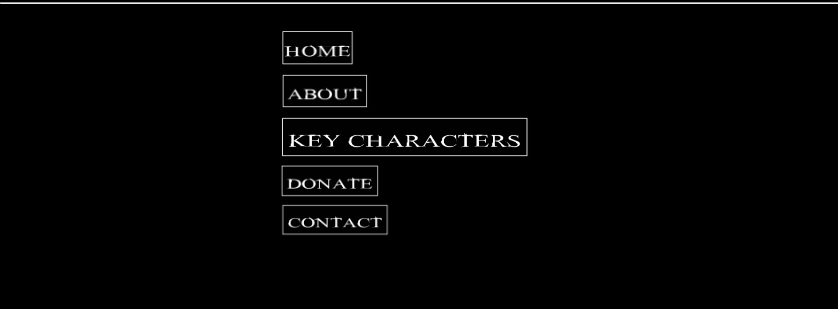
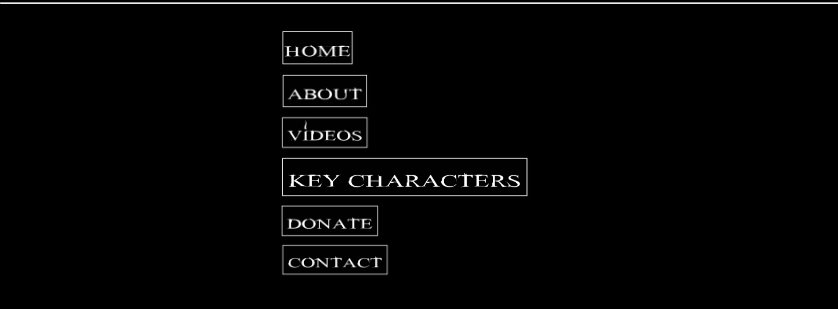
Before and after one commit to Rieper1/ATH-Website, a plain HTML site: page characters.html in a window 1280 px wide. Shown: the part 391-700 px from the top of the page, 0-838 px from the left. Drawn offline with Linux system fonts and the light colour scheme.

Commit message:
Update characters.html

```diff
--- a/characters.html
+++ b/characters.html
@@ -40,7 +40,7 @@
             <a href="/https://all-things-hitman.netlify.app/about.html"><img src="/Images/About.png" width="90" alt="" /></a>
           </li>
           <li>
-            <a href="/https://all-things-hitman.netlify.app/videos.png" width="90" alt="" /></a>
+            <a href="/https://all-things-hitman.netlify.app/videos.png" width="90" alt="" /><img src="/Images/Videos.png" width="90" alt="" /></a>
           </li>
           <li>
             <a href="/https://all-things-hitman.netlify.app/characters.html"><img src="/Images/Key Characters.png" width="250" alt="" /></a>
```
